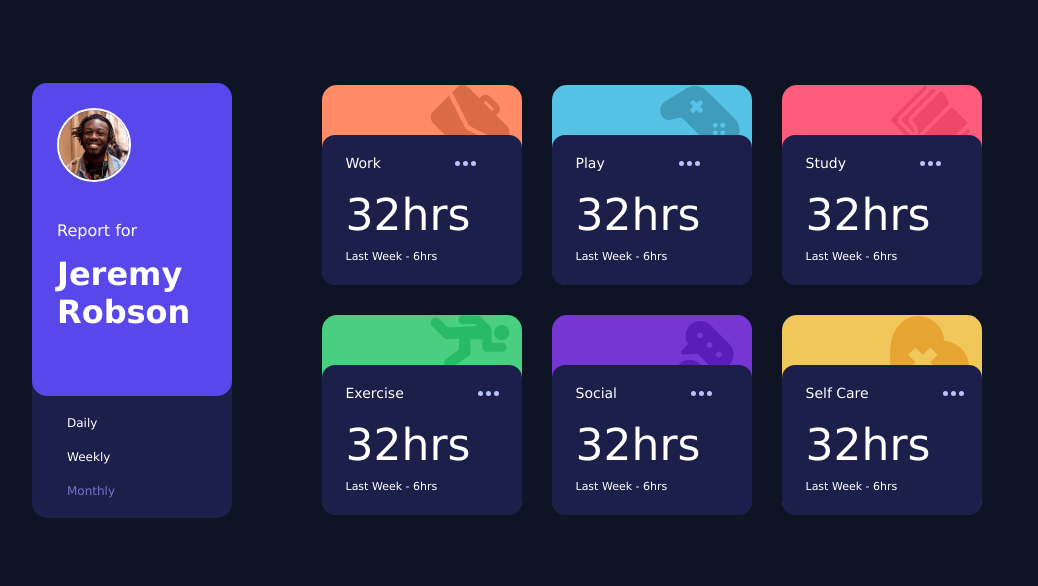
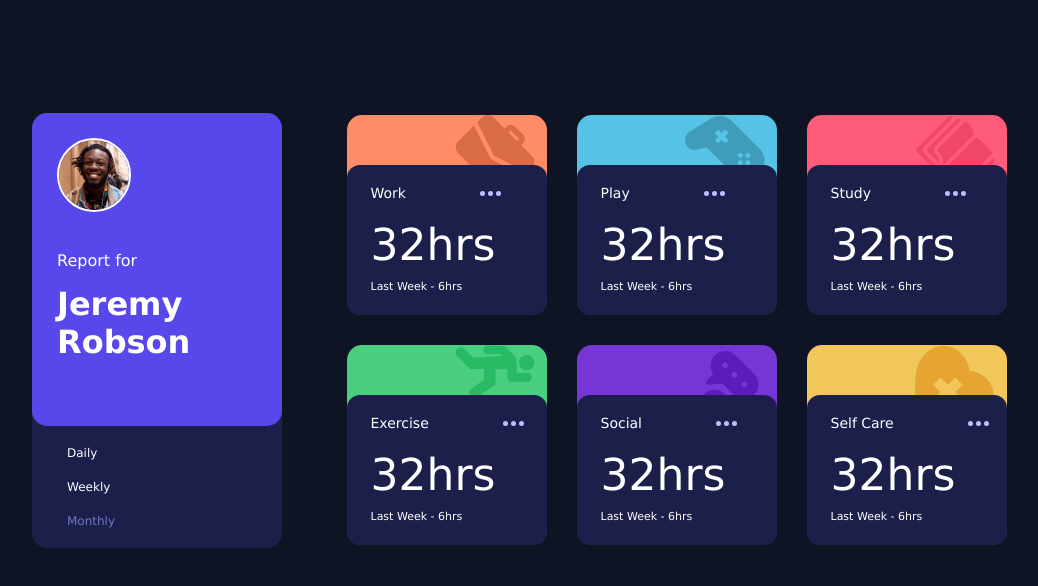
Before and after one commit to salawekesa/Frontend-Mentor, a plain HTML site: page Time-tracking/index.html in a window 1280 px wide. Shown: the whole page, without its empty margins (96-1134 px from the left). Drawn offline with Linux system fonts and the light colour scheme; a web font is replaced by a local one.

Commit message:
Update style.css

```diff
--- a/Time-tracking/style.css
+++ b/Time-tracking/style.css
@@ -24,7 +24,7 @@ body{
     max-width: 80%;
     margin-right: auto;
     margin-left: auto;
-    margin-top: 70px;
+    margin-top: 100px;
     margin-bottom: auto;
     /* border: 5px solid white; */
 
@@ -47,7 +47,7 @@ body{
     display: flex;
     flex-direction: column;
     height: 435px;
-    flex-basis: 200px;
+    flex-basis: 250px;
     background-color: hsl(235, 46%, 20%);
     /* margin: 15px 0 15px 15px;  */
     border-radius: 15px;
@@ -55,7 +55,7 @@ body{
 }
 .section > .inner{
     height: 320px;
-    flex-basis: 200px;
+    flex-basis: 250px;
     background-color: hsl(246, 80%, 60%);
     border-radius: 15px;
     padding-bottom: 60px;
```
